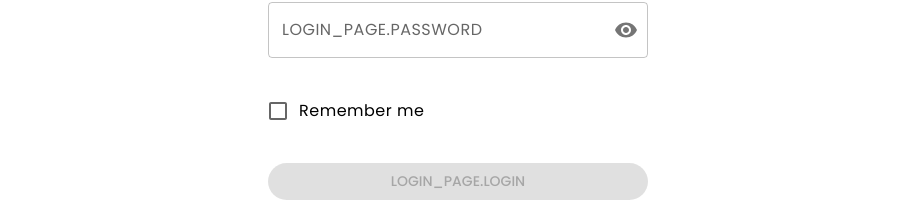
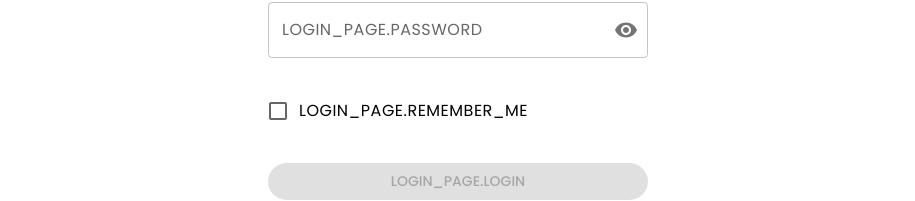
Before and after one commit to tekdi/shiksha-components, a React (Vite) app: page /login in a window 1280 px wide. Shown: the part 389-590 px from the top of the page, without its empty margins (182-1097 px from the left). Built offline with nearby package versions, Linux system fonts and the light colour scheme; what i18next-resources-to-backend would draw is missing.

Commit message:
add translations

```diff
--- a/src/pages/LoginPage.tsx
+++ b/src/pages/LoginPage.tsx
@@ -266,7 +266,7 @@ const LoginPage = () => {
             </Box>
             <FormControlLabel control={<Checkbox  checked={checked}   defaultChecked color="default" sx={{marginBottom:"15px"}}
   onChange={handleRememberMe}
-/>} label="Remember me"
+/>} label=  {t('LOGIN_PAGE.REMEMBER_ME')}
 
 />
 
--- a/src/translations/en.json
+++ b/src/translations/en.json
@@ -59,7 +59,8 @@
     "INCLUDE_SPECIAL_CHARACTER":"Include at least one special character",
     "MUST_EIGHT_CHARACTER":"Must be at least 8 characters long",
     "PASSWORD_NOT_MATCH":"Passwords do not match",
-    "ENTER_USERNAME_EMAIL":"Enter your username or email address"
+    "ENTER_USERNAME_EMAIL":"Enter your username or email address",
+    "REMEMBER_ME":"Remember me"
   },
   "DASHBOARD": {
     "HISTORY": "History",
--- a/src/translations/hi.json
+++ b/src/translations/hi.json
@@ -58,7 +58,9 @@
     "INCLUDE_SPECIAL_CHARACTER":"कम से कम एक विशेष वर्ण शामिल करें",
     "MUST_EIGHT_CHARACTER":"कम से कम 8 अक्षर लंबा होना चाहिए",
     "PASSWORD_NOT_MATCH": "पासवर्ड मेल नहीं खाते",
-    "ENTER_USERNAME_EMAIL": "अपना उपयोगकर्ता नाम या ईमेल पता दर्ज करें"
+    "ENTER_USERNAME_EMAIL": "अपना उपयोगकर्ता नाम या ईमेल पता दर्ज करें",
+    "REMEMBER_ME":"मुझे लॉग इन करने के लिए याद रखें"
+
   },
   "DASHBOARD": {
     "HISTORY": "इतिहास",
--- a/src/translations/mr.json
+++ b/src/translations/mr.json
@@ -56,7 +56,9 @@
 "INCLUDE_SPECIAL_CHARACTER":"किमान एक विशेष वर्ण समाविष्ट करा",
 "MUST_EIGHT_CHARACTER":"किमान 8 वर्ण लांब असणे आवश्यक आहे",
 "PASSWORD_NOT_MATCH":"संकेतशब्द जुळत नाहीत",
-"ENTER_USERNAME_EMAIL":"तुमचे वापरकर्तानाव किंवा ईमेल पत्ता प्रविष्ट करा"
+"ENTER_USERNAME_EMAIL":"तुमचे वापरकर्तानाव किंवा ईमेल पत्ता प्रविष्ट करा",
+"REMEMBER_ME":"मला लॉग-इन करण्यासाठी लक्षात ठेवा"
+
   },
   "DASHBOARD": {
     "HISTORY": "इतिहास",
```
